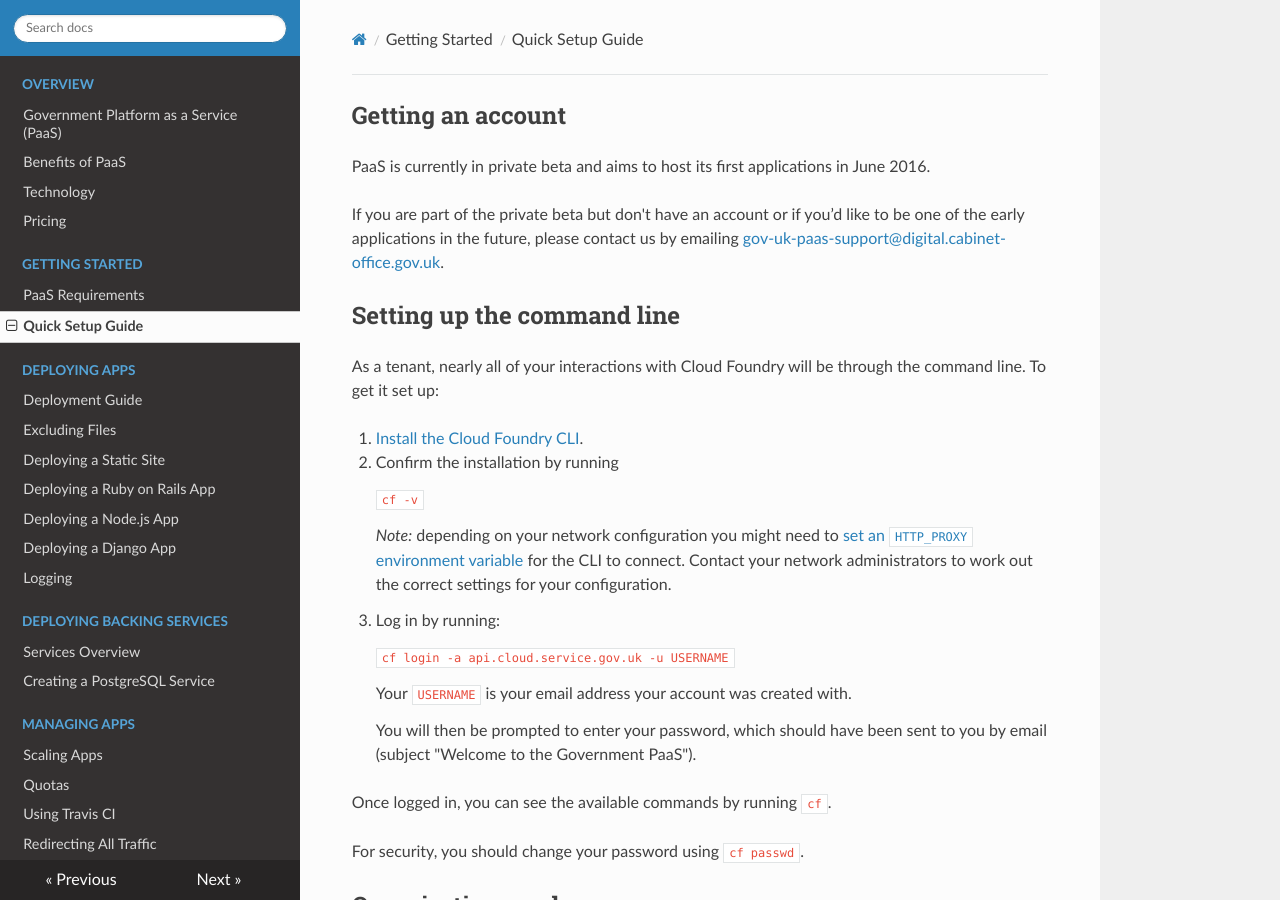
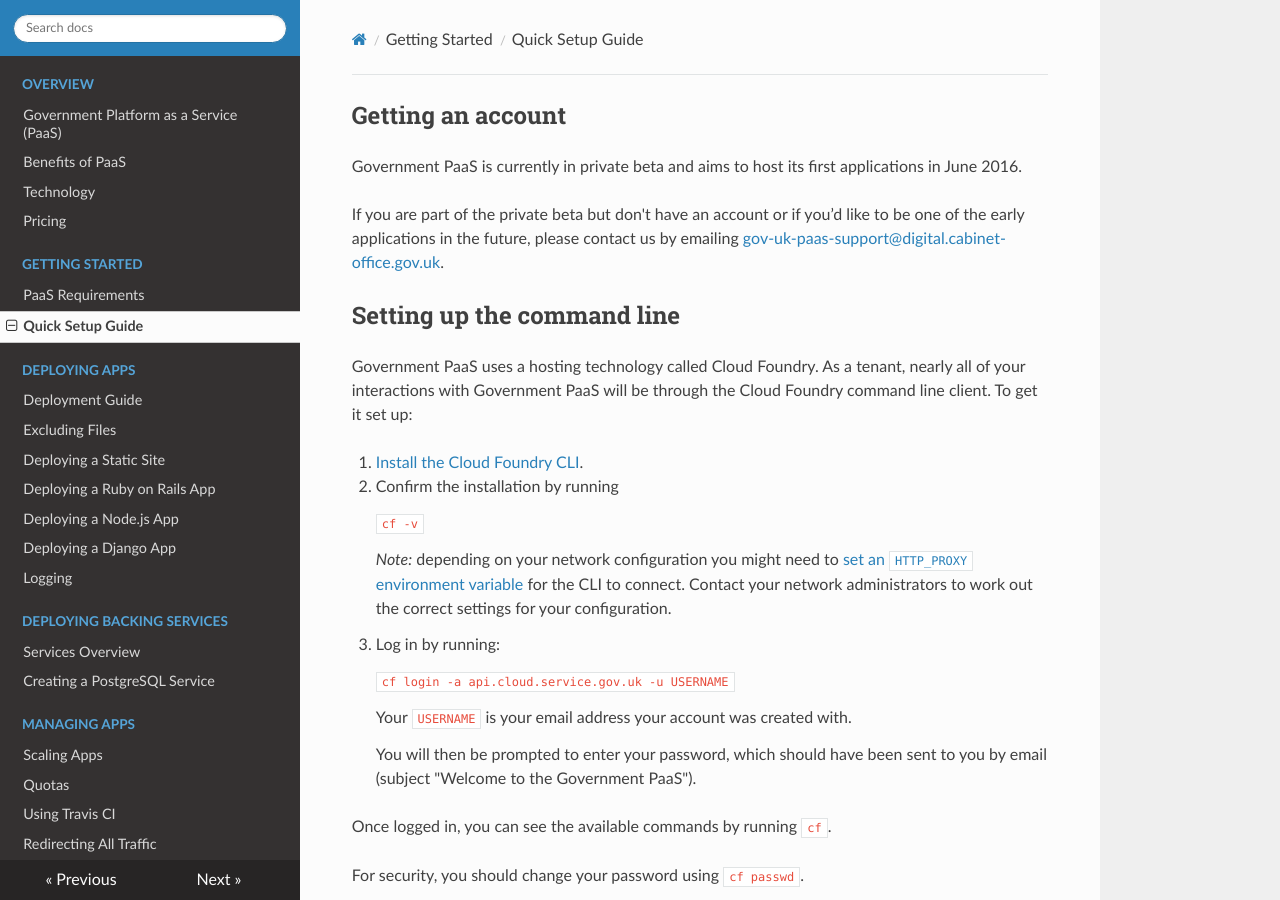
Before and after one commit to alphagov/paas-developer-docs, an MkDocs documentation site: the page built from docs/getting_started/quick_setup_guide.md, in a window 1280 px wide and 900 px high. Built offline with MkDocs 1.6.1, drawn with Linux system fonts in a browser that asks for light colours; nearby versions of some CDN libraries; old or Windows-style settings are respelled for this version of MkDocs.

Commit message:
Clarify link between CF and PaaS

```diff
--- a/docs/getting_started/quick_setup_guide.md
+++ b/docs/getting_started/quick_setup_guide.md
@@ -1,10 +1,10 @@
 ## Getting an account
-PaaS is currently in private beta and aims to host its first applications in June 2016.
+Government PaaS is currently in private beta and aims to host its first applications in June 2016.
 
 If you are part of the private beta but don't have an account or if you’d like to be one of the early applications in the future, please contact us by emailing [gov-uk-paas-support@digital.cabinet-office.gov.uk](mailto:gov-uk-paas-support@digital.cabinet-office.gov.uk).
 
 ## Setting up the command line
-As a tenant, nearly all of your interactions with Cloud Foundry will be through the command line. To get it set up:
+Government PaaS uses a hosting technology called Cloud Foundry. As a tenant, nearly all of your interactions with Government PaaS will be through the Cloud Foundry command line client. To get it set up:
 
 1. [Install the Cloud Foundry CLI](https://docs.cloudfoundry.org/devguide/installcf/install-go-cli.html).
 2. Confirm the installation by running
```
